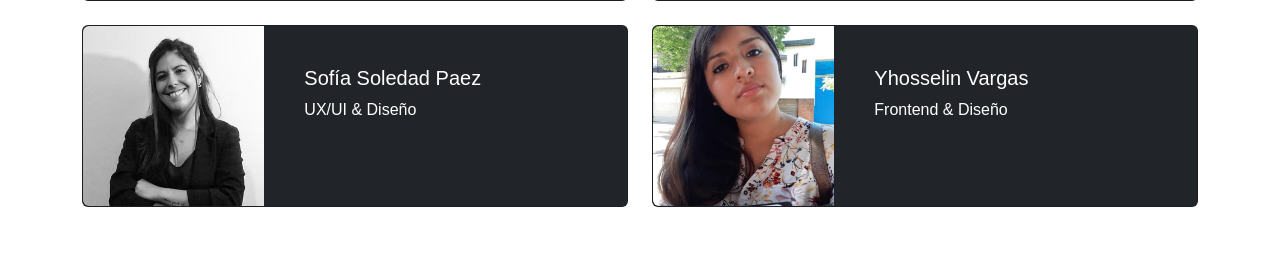
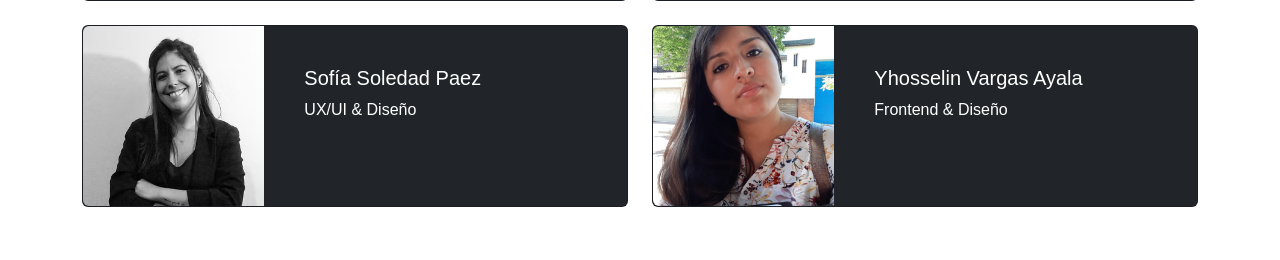
Before and after one commit to Andrea-Sanchez-Liporace/satw_tp_final_grupo-6, a Django app: page /nosotros/ in a window 1280 px wide. Shown: the part 613-873 px from the top of the page. Run offline with Django 5.2, Linux system fonts and the light colour scheme.

Commit message:
agrego segundo apellido de Yhosse

```diff
--- a/app/templates/nosotros.html
+++ b/app/templates/nosotros.html
@@ -78,7 +78,7 @@
                     </div>
                     <div class="col-8">
                         <div class="card-body m-4">
-                            <h5 class="card-title">Yhosselin Vargas</h5>
+                            <h5 class="card-title">Yhosselin Vargas Ayala</h5>
                             <p class="card-text">Frontend & Diseño</p>
                         </div>
                     </div>
```
